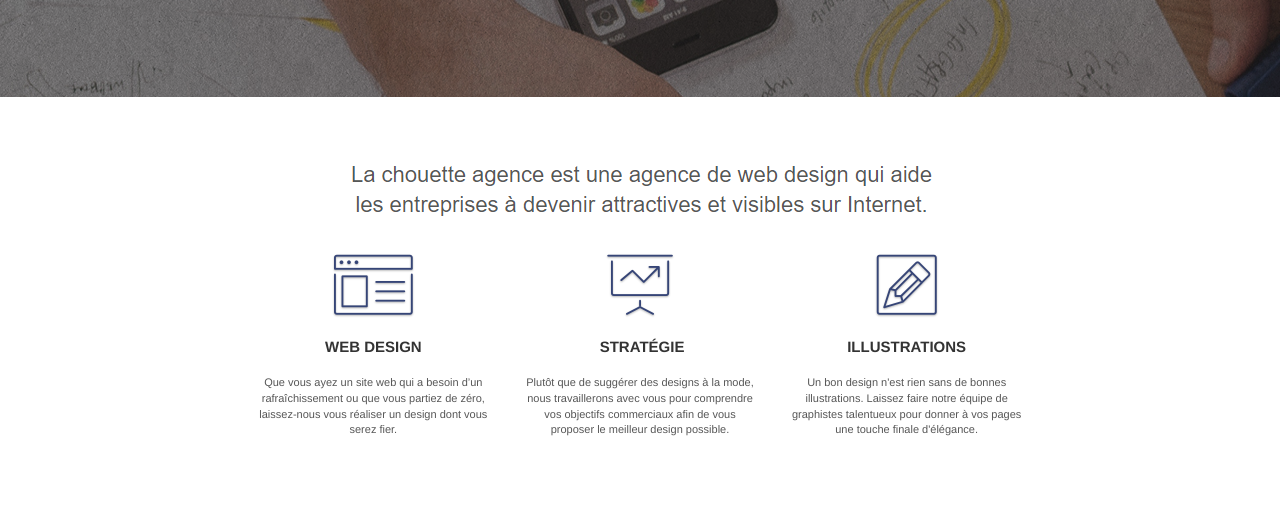
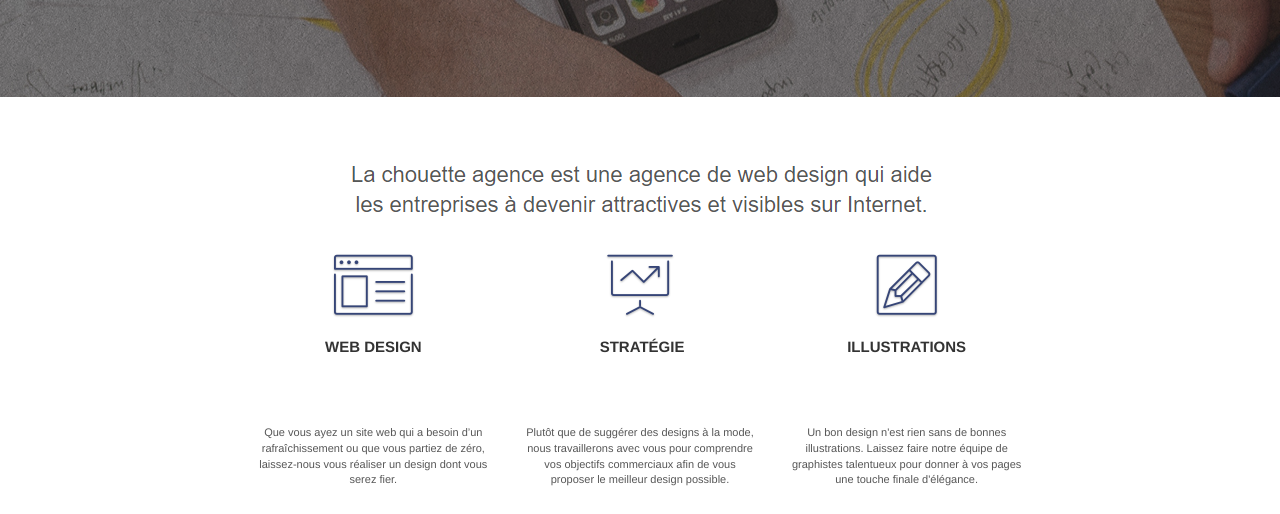
Before and after one commit to JeromeCR51/OCProjet4, a plain HTML site: page index.html in a window 1280 px wide. Shown: the part 438-952 px from the top of the page. Drawn offline with Linux system fonts and the light colour scheme.

Commit message:
premier commit

```diff
--- a/style.css
+++ b/style.css
@@ -678,6 +678,8 @@ a {
 
 p {
     font-size: 11px;
+    text-align: center;
+    padding: 50px 0 20px 0;
 }
 
 .tight-width-whitespace {
```
